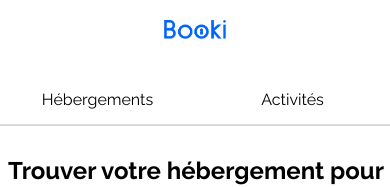
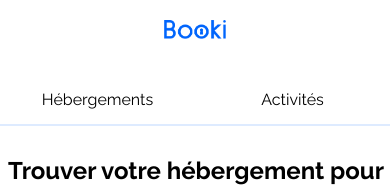
Before and after one commit to AmandineUhl/booki, a plain HTML site: page index.html in a window 390 px wide. Shown: the top 187 px of the page. Drawn offline with Linux system fonts and the light colour scheme.

Commit message:
Pret soutenance

```diff
--- a/style.css
+++ b/style.css
@@ -492,7 +492,7 @@ ul {
         width: 50%;
         text-align: center;
         padding: 15px ;
-        border-bottom: #D9D9D9 2px solid;
+        border-bottom: var(--filter-bg-color) 2px solid;
         margin: 0;
     }
 
```
